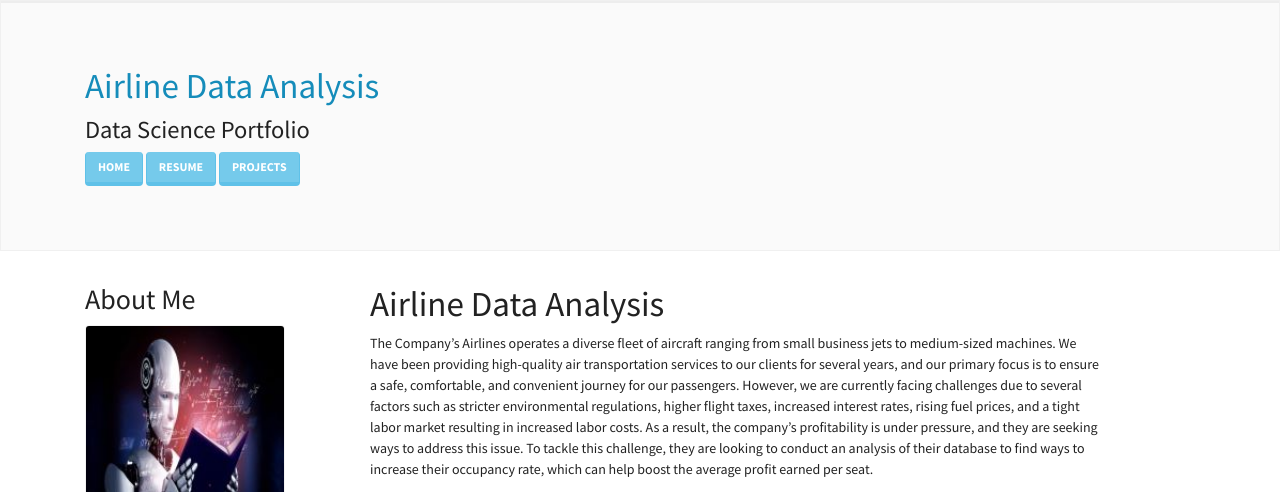
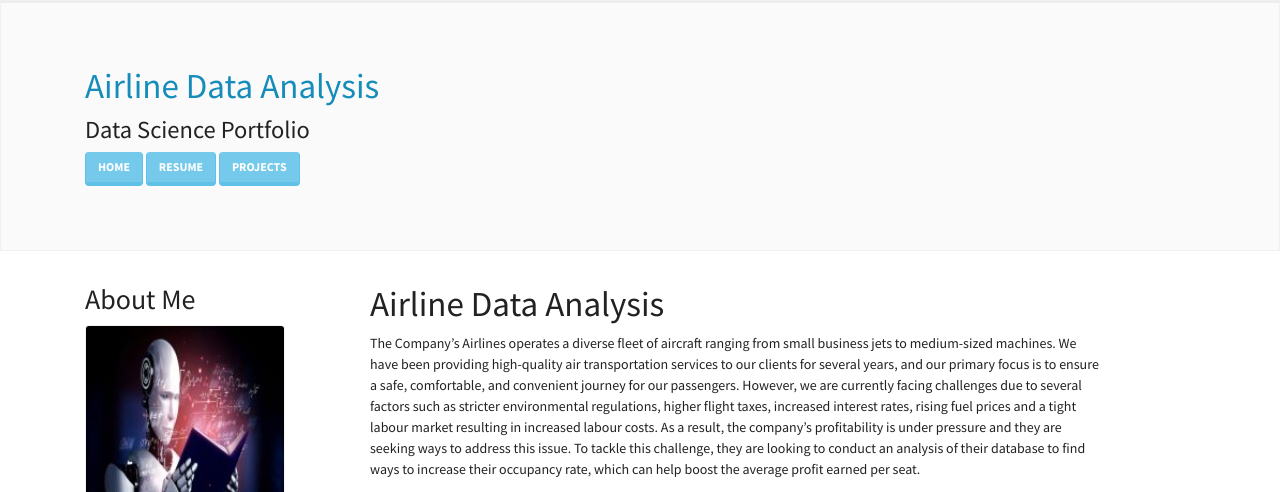
Before and after one commit to Abdishakury/abdishakury.github.io, a Jekyll site: the page built from Airline_Data_Analysis.md, in a window 1280 px wide and 900 px high, cut to the strip 0-492 px from the top of the window. Built offline with Jekyll 4.4.1, drawn with Linux system fonts in a browser that asks for light colours; nearby versions of some CDN libraries; our own code applies the rules of GitHub Pages for plain Markdown files.

Commit message:
Update Airline_Data_Analysis.md

```diff
--- a/Airline_Data_Analysis.md
+++ b/Airline_Data_Analysis.md
@@ -1,6 +1,6 @@
 # Airline Data Analysis
 The Company's Airlines operates a diverse fleet of aircraft ranging from small business jets to medium-sized machines.
-We have been providing high-quality air transportation services to our clients for several years, and our primary focus is to ensure a safe, comfortable, and convenient journey for our passengers. However, we are currently facing challenges due to several factors such as stricter environmental regulations, higher flight taxes, increased interest rates, rising fuel prices, and a tight labor market resulting in increased labor costs. As a result, the company's profitability is under pressure, and they are seeking ways to address this issue. To tackle this challenge, they are looking to conduct an analysis of their database to find ways to increase their occupancy rate, which can help boost the average profit earned per seat.
+We have been providing high-quality air transportation services to our clients for several years, and our primary focus is to ensure a safe, comfortable, and convenient journey for our passengers. However, we are currently facing challenges due to several factors such as stricter environmental regulations, higher flight taxes, increased interest rates, rising fuel prices and a tight labour market resulting in increased labour costs. As a result, the company's profitability is under pressure and they are seeking ways to address this issue. To tackle this challenge, they are looking to conduct an analysis of their database to find ways to increase their occupancy rate, which can help boost the average profit earned per seat.
 
 <img width="854" height="475" alt="image" src="https://github.com/user-attachments/assets/c6d74301-b600-413e-8566-2d3665631654"/>
 
```
